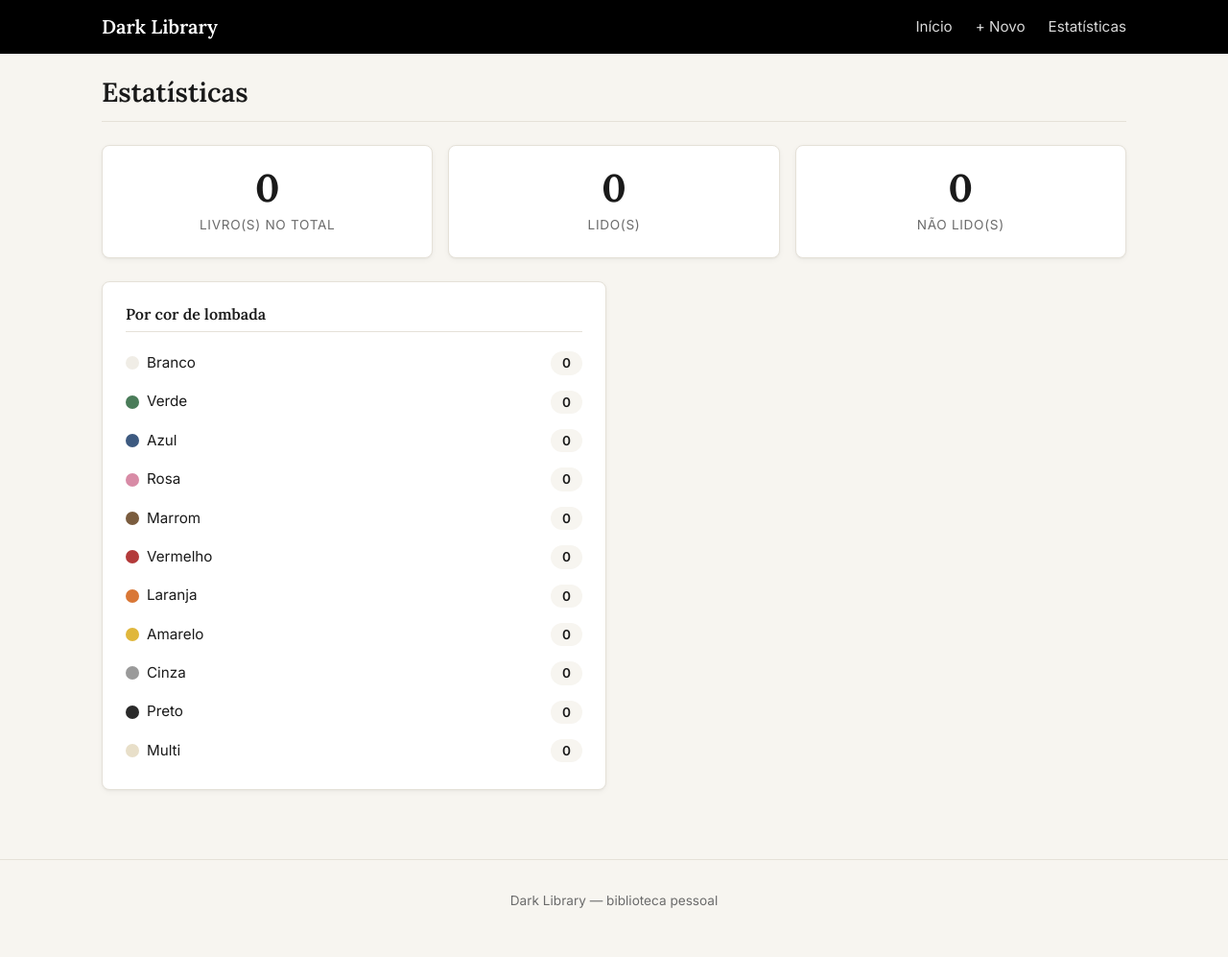
After one commit to sheppita/darklibrary, a Flask app: page /estatisticas in a window 1280 px wide. The commit adds this page. Shown: the whole page at 96% size. Run offline with Flask 3, Linux system fonts and the light colour scheme; some libraries are stand-ins or nearby versions.

Commit message:
Etapa 7: pagina de estatisticas com totais, barra de progresso, por estante, autores, nacionalidades e cores

```diff
--- a/app.py
+++ b/app.py
@@ -36,7 +36,6 @@ CORES_ORDEM = [
 ]
 CORES_INDICE = {cor: i for i, cor in enumerate(CORES_ORDEM)}
 
-# Cores da lombada em hexadecimal (usado pelo CSS dos cards).
 CORES_HEX = {
     "Branco":   "#f0ede6",
     "Verde":    "#4a7c59",
@@ -50,6 +49,8 @@ CORES_HEX = {
     "Preto":    "#2a2a2a",
     "Multi":    "#e8dfc9",
 }
+
+
 # ─────────────────────────────────────────────
 # Modelo
 # ─────────────────────────────────────────────
@@ -69,7 +70,7 @@ class Livro(db.Model):
 
 
 # ─────────────────────────────────────────────
-# Chave de ordenação (estante → cor → título)
+# Funções auxiliares de ordenação
 # ─────────────────────────────────────────────
 
 def chave_ordenacao(livro):
@@ -91,21 +92,28 @@ def chave_ordenacao(livro):
     return (grupo_estante, ordem_cor, titulo)
 
 
+def chave_ordenacao_estante_simples(estante):
+    """Usada só para ordenar a lista de estantes (dropdown e estatísticas)."""
+    estante = (estante or "").strip().upper()
+    m = re.fullmatch(r"([A-Z]+)(\d+)", estante)
+    if m:
+        return (0, m.group(1), int(m.group(2)))
+    return (1, estante, 0)
+
+
 # ─────────────────────────────────────────────
 # Rotas
 # ─────────────────────────────────────────────
 
 @app.route("/")
 def home():
-    # Lê todos os parâmetros da URL (todos opcionais).
     busca = request.args.get("q", "").strip()
     filtro_estante = request.args.get("estante", "").strip().upper()
     filtro_cor = request.args.get("cor", "").strip()
-    filtro_status = request.args.get("status", "").strip()  # "lido", "nao_lido" ou ""
+    filtro_status = request.args.get("status", "").strip()
 
     query = Livro.query
 
-    # Filtro de busca por texto (título OU autor)
     if busca:
         termo = f"%{busca}%"
         query = query.filter(
@@ -115,15 +123,12 @@ def home():
             )
         )
 
-    # Filtro por estante
     if filtro_estante:
         query = query.filter(Livro.estante == filtro_estante)
 
-    # Filtro por cor
     if filtro_cor:
         query = query.filter(Livro.cor_lombada == filtro_cor)
 
-    # Filtro por status
     if filtro_status == "lido":
         query = query.filter(Livro.lido.is_(True))
     elif filtro_status == "nao_lido":
@@ -132,7 +137,12 @@ def home():
     livros = query.all()
     livros.sort(key=chave_ordenacao)
 
-    # Agrupa por estante
+    # Pré-calcula o hex da cor da lombada de cada livro.
+    for livro in livros:
+        cor = (livro.cor_lombada or "").strip()
+        livro.cor_hex = CORES_HEX.get(cor, CORES_HEX["Multi"])
+
+    # Agrupa por estante.
     grupos = []
     estante_atual = "__inicio__"
     for livro in livros:
@@ -141,12 +151,7 @@ def home():
             estante_atual = livro.estante
         grupos[-1][1].append(livro)
 
-    # Pré-calcula o hex da cor da lombada de cada livro
-    for livro in livros:
-        cor = (livro.cor_lombada or "").strip()
-        livro.cor_hex = CORES_HEX.get(cor, CORES_HEX["Multi"])
-
-    # Para cada grupo, monta o degradê CSS das cores dos livros.
+    # Monta o degradê CSS para cada grupo.
     grupos_com_gradiente = []
     for estante, livros_do_grupo in grupos:
         cores = [livro.cor_hex for livro in livros_do_grupo]
@@ -164,10 +169,10 @@ def home():
 
         grupos_com_gradiente.append((estante, livros_do_grupo, gradiente))
 
-    # Lista de estantes disponíveis no banco
+    # Estantes disponíveis no banco (para o dropdown).
     estantes_disponiveis = sorted(
         [e for (e,) in db.session.query(Livro.estante).distinct().all() if e],
-        key=lambda x: chave_ordenacao_estante_simples(x),
+        key=chave_ordenacao_estante_simples,
     )
 
     return render_template(
@@ -181,14 +186,6 @@ def home():
         estantes=estantes_disponiveis,
         cores=CORES_ORDEM,
     )
-
-def chave_ordenacao_estante_simples(estante):
-    """Usada só para ordenar a lista de estantes do dropdown."""
-    estante = (estante or "").strip().upper()
-    m = re.fullmatch(r"([A-Z]+)(\d+)", estante)
-    if m:
-        return (0, m.group(1), int(m.group(2)))
-    return (1, estante, 0)
 
 
 @app.route("/novo", methods=["GET", "POST"])
@@ -210,6 +207,72 @@ def novo():
     return render_template("novo.html", cores=CORES_ORDEM)
 
 
+@app.route("/estatisticas")
+def estatisticas():
+    # ── Totais gerais ──
+    total = Livro.query.count()
+    total_lidos = Livro.query.filter(Livro.lido.is_(True)).count()
+    total_nao_lidos = total - total_lidos
+
+    if total > 0:
+        pct_lidos = round(total_lidos / total * 100)
+    else:
+        pct_lidos = 0
+
+    # ── Por estante ──
+    por_estante_raw = (
+        db.session.query(Livro.estante, db.func.count(Livro.id))
+        .group_by(Livro.estante)
+        .all()
+    )
+    por_estante = sorted(
+        [(e, n) for (e, n) in por_estante_raw if e],
+        key=lambda par: chave_ordenacao_estante_simples(par[0]),
+    )
+    sem_estante = sum(n for (e, n) in por_estante_raw if not e)
+    if sem_estante > 0:
+        por_estante.append((None, sem_estante))
+
+    # ── Top autores ──
+    top_autores = (
+        db.session.query(Livro.autor, db.func.count(Livro.id))
+        .group_by(Livro.autor)
+        .order_by(db.func.count(Livro.id).desc(), Livro.autor.asc())
+        .all()
+    )
+
+    # ── Por nacionalidade ──
+    por_nacionalidade = (
+        db.session.query(Livro.nacionalidade, db.func.count(Livro.id))
+        .group_by(Livro.nacionalidade)
+        .order_by(db.func.count(Livro.id).desc())
+        .all()
+    )
+
+    # ── Por cor ──
+    por_cor_raw = dict(
+        db.session.query(Livro.cor_lombada, db.func.count(Livro.id))
+        .group_by(Livro.cor_lombada)
+        .all()
+    )
+    por_cor = [(cor, por_cor_raw.get(cor, 0)) for cor in CORES_ORDEM]
+    sem_cor = por_cor_raw.get(None, 0)
+
+    return render_template(
+        "estatisticas.html",
+        total=total,
+        total_lidos=total_lidos,
+        total_nao_lidos=total_nao_lidos,
+        pct_lidos=pct_lidos,
+        por_estante=por_estante,
+        top_autores=top_autores,
+        por_nacionalidade=por_nacionalidade,
+        por_cor=por_cor,
+        sem_cor=sem_cor,
+        cores_hex=CORES_HEX,
+    )
+
+
 # ─────────────────────────────────────────────
 # Criação automática da tabela
 # ─────────────────────────────────────────────
--- a/static/estilo.css
+++ b/static/estilo.css
@@ -562,3 +562,143 @@ input:focus, select:focus, textarea:focus {
     text-align: center;
     padding: var(--esp-6) 0;
 }
+/* ─────────────────────────────────────────────
+   13. Página de Estatísticas
+   ───────────────────────────────────────────── */
+
+.stats-resumo {
+    display: grid;
+    grid-template-columns: 1fr;
+    gap: var(--esp-4);
+    margin-bottom: var(--esp-5);
+}
+
+@media (min-width: 640px) {
+    .stats-resumo {
+        grid-template-columns: repeat(3, 1fr);
+    }
+}
+
+.stat-card {
+    background-color: var(--cor-superficie);
+    border: 1px solid var(--cor-borda);
+    border-radius: var(--raio);
+    padding: var(--esp-5);
+    text-align: center;
+    box-shadow: var(--sombra-suave);
+}
+
+.stat-numero {
+    font-family: var(--fonte-titulo);
+    font-size: 2.5rem;
+    font-weight: 700;
+    line-height: 1;
+    color: var(--cor-texto);
+    margin-bottom: var(--esp-2);
+}
+
+.stat-rotulo {
+    font-size: 0.85rem;
+    color: var(--cor-texto-suave);
+    text-transform: uppercase;
+    letter-spacing: 0.05em;
+}
+
+/* Barra de progresso */
+
+.stats-barra-wrap {
+    margin-bottom: var(--esp-6);
+}
+
+.stats-barra {
+    background-color: var(--cor-borda);
+    border-radius: 999px;
+    height: 10px;
+    overflow: hidden;
+}
+
+.stats-barra-preenchida {
+    background-color: var(--cor-texto);
+    height: 100%;
+    border-radius: 999px;
+    transition: width 0.3s ease;
+}
+
+.stats-barra-legenda {
+    font-size: 0.8rem;
+    color: var(--cor-texto-suave);
+    margin-top: var(--esp-2);
+    text-align: right;
+}
+
+/* Grid de blocos */
+
+.stats-grid {
+    display: grid;
+    grid-template-columns: 1fr;
+    gap: var(--esp-4);
+}
+
+@media (min-width: 640px) {
+    .stats-grid {
+        grid-template-columns: 1fr 1fr;
+    }
+}
+
+.stats-bloco {
+    background-color: var(--cor-superficie);
+    border: 1px solid var(--cor-borda);
+    border-radius: var(--raio);
+    padding: var(--esp-5);
+    box-shadow: var(--sombra-suave);
+}
+
+.stats-bloco-titulo {
+    font-size: 1rem;
+    font-weight: 600;
+    margin: 0 0 var(--esp-4) 0;
+    padding-bottom: var(--esp-2);
+    border-bottom: 1px solid var(--cor-borda);
+}
+
+.stats-lista {
+    list-style: none;
+    padding: 0;
+    margin: 0;
+    display: flex;
+    flex-direction: column;
+    gap: var(--esp-2);
+}
+
+.stats-lista li {
+    display: flex;
+    justify-content: space-between;
+    align-items: center;
+    font-size: 0.95rem;
+    padding: var(--esp-1) 0;
+}
+
+.stats-n {
+    font-weight: 600;
+    color: var(--cor-texto);
+    background-color: var(--cor-fundo);
+    border-radius: 999px;
+    padding: 2px var(--esp-3);
+    font-size: 0.85rem;
+    min-width: 32px;
+    text-align: center;
+}
+
+.stats-cor-wrap {
+    display: inline-flex;
+    align-items: center;
+    gap: var(--esp-2);
+}
+
+.stats-cor {
+    display: inline-block;
+    width: 14px;
+    height: 14px;
+    border-radius: 50%;
+    flex-shrink: 0;
+}
--- a/templates/base.html
+++ b/templates/base.html
@@ -14,9 +14,10 @@
     <header class="cabecalho">
         <div class="cabecalho-conteudo">
             <a href="{{ url_for('home') }}" class="logo">Dark Library</a>
-            <nav class="menu">
-                <a href="{{ url_for('home') }}">Início</a>
-                <a href="{{ url_for('novo') }}">+ Novo</a>
+           <nav class="menu">
+                 <a href="{{ url_for('home') }}">Início</a>
+                 <a href="{{ url_for('novo') }}">+ Novo</a>
+                  <a href="{{ url_for('estatisticas') }}">Estatísticas</a>
             </nav>
         </div>
     </header>
--- /dev/null
+++ b/templates/estatisticas.html
@@ -0,0 +1,114 @@
+{% extends "base.html" %}
+
+{% block titulo %}Dark Library — Estatísticas{% endblock %}
+
+{% block conteudo %}
+
+    <div class="pagina-cabecalho">
+        <h1>Estatísticas</h1>
+    </div>
+
+    {# ─────────────────── Cards de resumo ─────────────────── #}
+    <div class="stats-resumo">
+        <div class="stat-card">
+            <div class="stat-numero">{{ total }}</div>
+            <div class="stat-rotulo">Livro(s) no total</div>
+        </div>
+        <div class="stat-card">
+            <div class="stat-numero">{{ total_lidos }}</div>
+            <div class="stat-rotulo">Lido(s)</div>
+        </div>
+        <div class="stat-card">
+            <div class="stat-numero">{{ total_nao_lidos }}</div>
+            <div class="stat-rotulo">Não lido(s)</div>
+        </div>
+    </div>
+
+    {# ─────────────────── Barra de progresso ─────────────────── #}
+    {% if total > 0 %}
+        <div class="stats-barra-wrap">
+            <div class="stats-barra">
+                <div class="stats-barra-preenchida" style="width: {{ pct_lidos }}%;"></div>
+            </div>
+            <div class="stats-barra-legenda">
+                {{ pct_lidos }}% lido &middot; {{ 100 - pct_lidos }}% por ler
+            </div>
+        </div>
+    {% endif %}
+
+    {# ─────────────────── Grid de informações ─────────────────── #}
+    <div class="stats-grid">
+
+        {# Por estante #}
+        {% if por_estante %}
+        <div class="stats-bloco">
+            <h2 class="stats-bloco-titulo">Por estante</h2>
+            <ul class="stats-lista">
+                {% for estante, n in por_estante %}
+                    <li>
+                        <span>{{ estante or "Sem estante" }}</span>
+                        <span class="stats-n">{{ n }}</span>
+                    </li>
+                {% endfor %}
+            </ul>
+        </div>
+        {% endif %}
+
+        {# Top autores #}
+        {% if top_autores %}
+        <div class="stats-bloco">
+            <h2 class="stats-bloco-titulo">Top autores</h2>
+            <ul class="stats-lista">
+                {% for autor, n in top_autores %}
+                    <li>
+                        <span>{{ autor }}</span>
+                        <span class="stats-n">{{ n }}</span>
+                    </li>
+                {% endfor %}
+            </ul>
+        </div>
+        {% endif %}
+
+        {# Por nacionalidade #}
+        {% if por_nacionalidade %}
+        <div class="stats-bloco">
+            <h2 class="stats-bloco-titulo">Por nacionalidade</h2>
+            <ul class="stats-lista">
+                {% for nac, n in por_nacionalidade %}
+                    <li>
+                        <span>{{ nac or "(sem nacionalidade)" }}</span>
+                        <span class="stats-n">{{ n }}</span>
+                    </li>
+                {% endfor %}
+            </ul>
+        </div>
+        {% endif %}
+
+        {# Por cor #}
+        <div class="stats-bloco">
+            <h2 class="stats-bloco-titulo">Por cor de lombada</h2>
+            <ul class="stats-lista">
+                {% for cor, n in por_cor %}
+                    <li>
+                        <span class="stats-cor-wrap">
+                            <span class="stats-cor" style="background-color: {{ cores_hex[cor] }};"></span>
+                            {{ cor }}
+                        </span>
+                        <span class="stats-n">{{ n }}</span>
+                    </li>
+                {% endfor %}
+                {% if sem_cor %}
+                    <li>
+                        <span class="stats-cor-wrap">
+                            <span class="stats-cor" style="background-color: transparent; border: 1px dashed #bbb;"></span>
+                            Sem cor
+                        </span>
+                        <span class="stats-n">{{ sem_cor }}</span>
+                    </li>
+                {% endif %}
+            </ul>
+        </div>
+
+    </div>
+
+{% endblock %}
```
